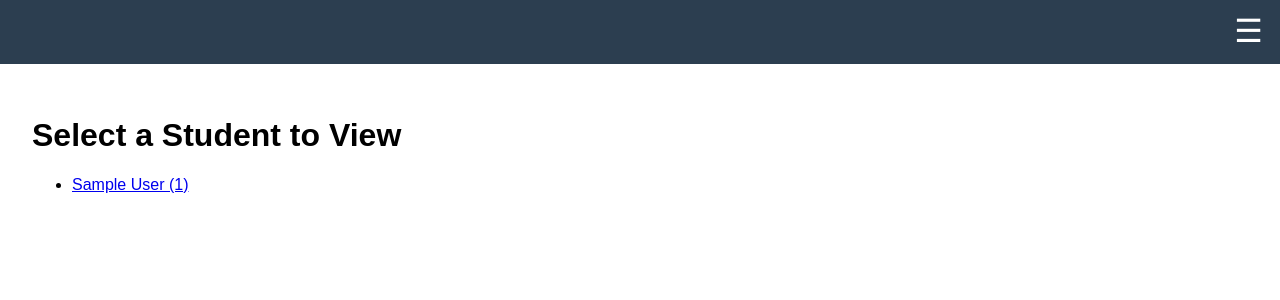
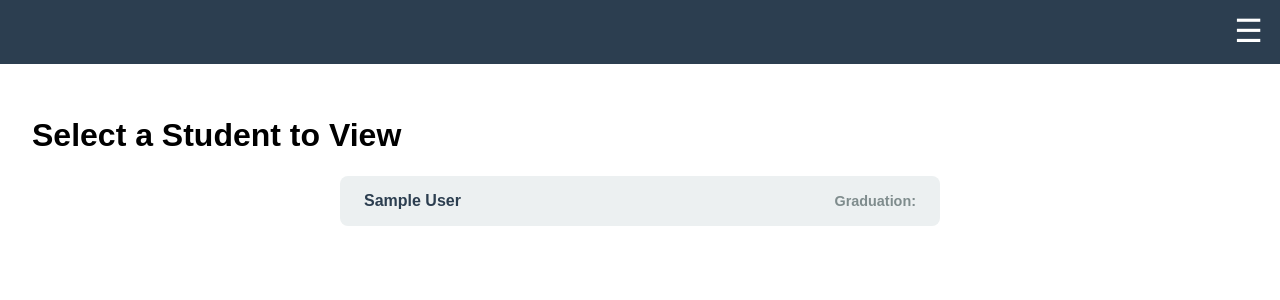
Before and after one commit to clodon2/Hackathon-CCSCMW-2025, a Django app: page /studentplan/ in a window 1280 px wide. Shown: the top 300 px of the page. Run offline with Django 5.2, Linux system fonts and the light colour scheme; tables that the repository leaves empty hold one stand-in row (values such as "Sample post").

Commit message:
Update selectstudent.html

```diff
--- a/CollegeManager/studentplan/templates/studentplan/selectstudent.html
+++ b/CollegeManager/studentplan/templates/studentplan/selectstudent.html
@@ -1,19 +1,23 @@
 {# templates/studentplan/selectstudent.html #}
 {% extends 'base_layout.html' %}
 
-{% block title %}Select a Student to View{% endblock %}
+{% block title %}Select a Student{% endblock %}
 
 {% block content %}
-  <h1>Select a Student to View</h1>
-  <ul>
-    {% for student in students %}
-      <li>
-        <a href="{% url 'selected_student' student.id %}">
-          {{ student.name }} ({{ student.expected_graduation }})
-        </a>
-      </li>
-    {% empty %}
-      <li>No students available.</li>
-    {% endfor %}
-  </ul>
+  <h1 class="page-title">Select a Student to View</h1>
+
+  {% if students %}
+    <ul class="student-list">
+      {% for student in students %}
+        <li class="student-item">
+          <a href="{% url 'selected_student' student.id %}" class="student-link">
+            <span>{{ student.name }}</span>
+            <span class="student-graduation">Graduation: {{ student.expected_graduation.name }}</span>
+          </a>
+        </li>
+      {% endfor %}
+    </ul>
+  {% else %}
+    <p class="no-students">No students available.</p>
+  {% endif %}
 {% endblock %}
```
